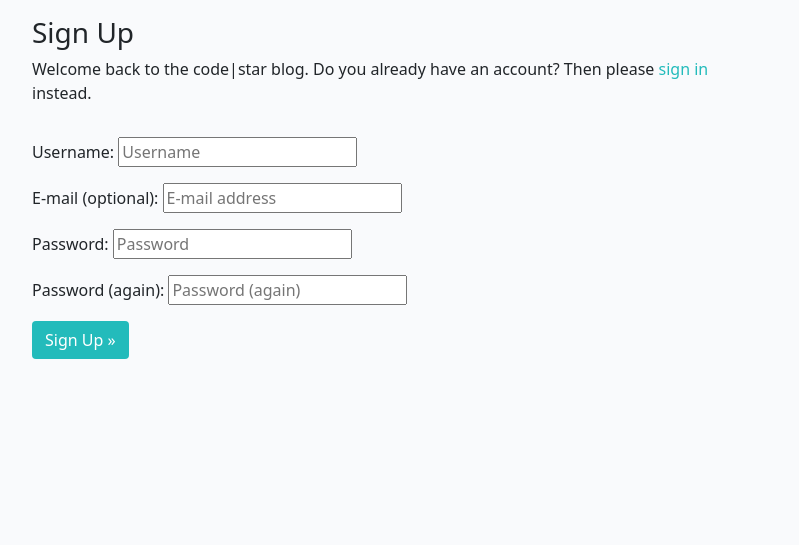
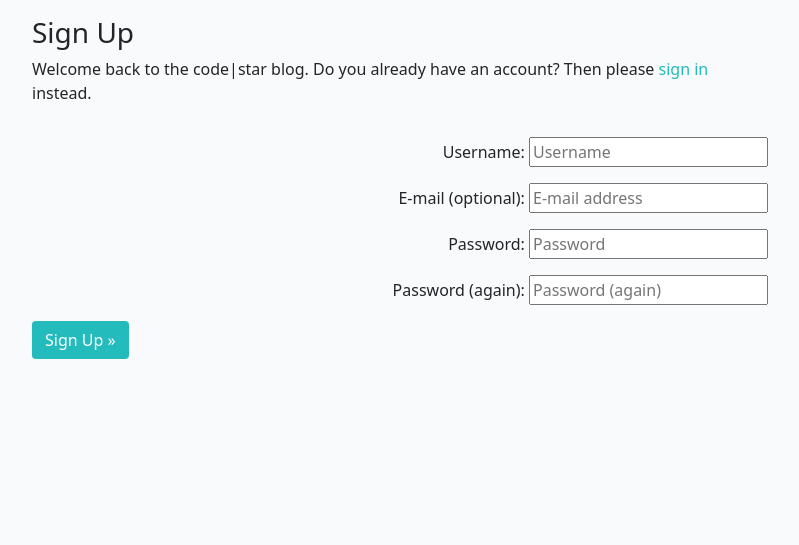
Before and after one commit to Enquil/enquil-i-blog, a Django app: page /accounts/signup/ in a window 1280 px wide. Shown: the part 60-605 px from the top of the page, without its empty margins (240-1039 px from the left). Run offline with Django 3.2, Linux system fonts and the light colour scheme.

Commit message:
crispyforms

```diff
--- a/requirements.txt
+++ b/requirements.txt
@@ -4,6 +4,7 @@ dj-database-url==0.5.0
 Django==3.2.16
 django-allauth==0.52.0
 django-cloudinary-storage==0.3.0
+django-crispy-forms==1.14.0
 django-summernote==0.8.20.0
 gunicorn==20.1.0
 oauthlib==3.2.2
--- a/static/css/style.css
+++ b/static/css/style.css
@@ -140,3 +140,7 @@ body {
     background: transparent;
     border: none;
 }
+
+form p {
+    text-align: right;
+}
```
